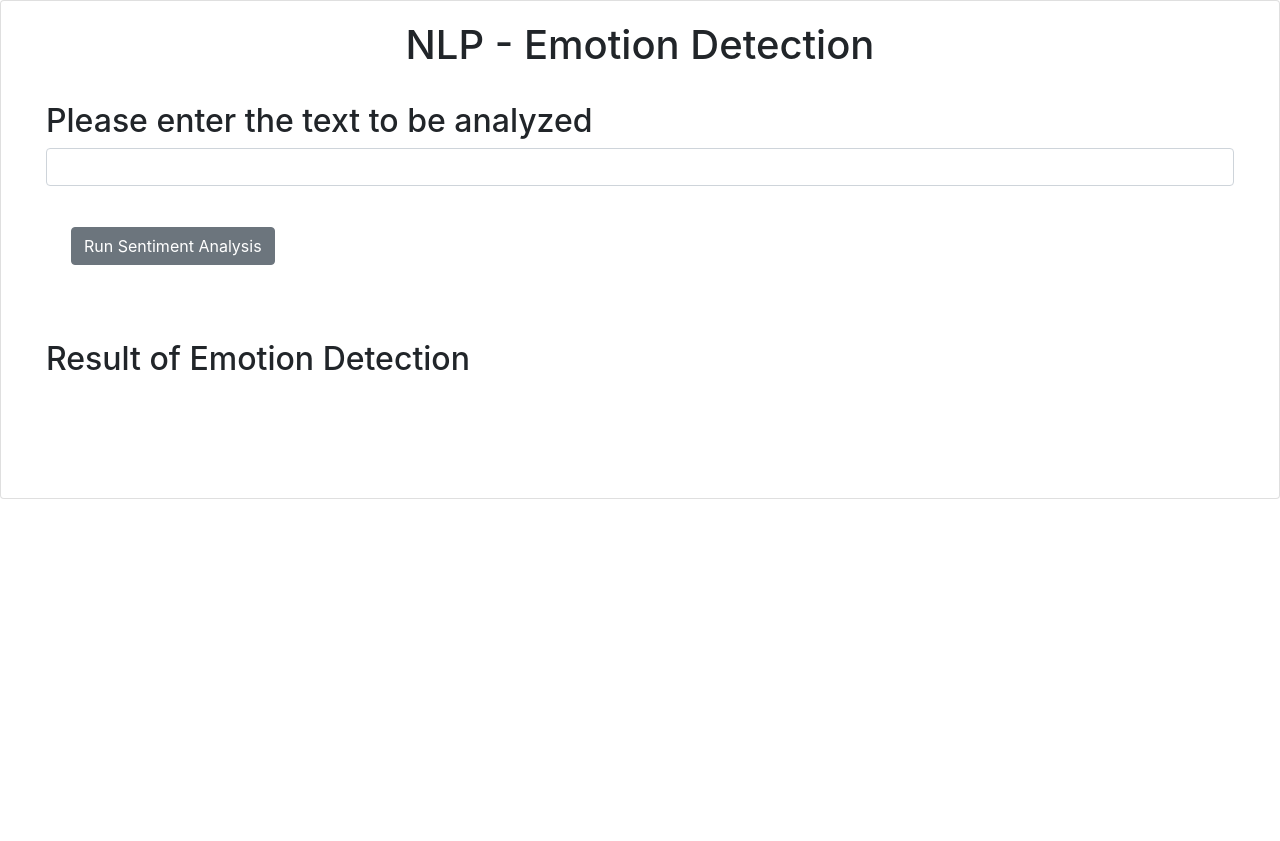
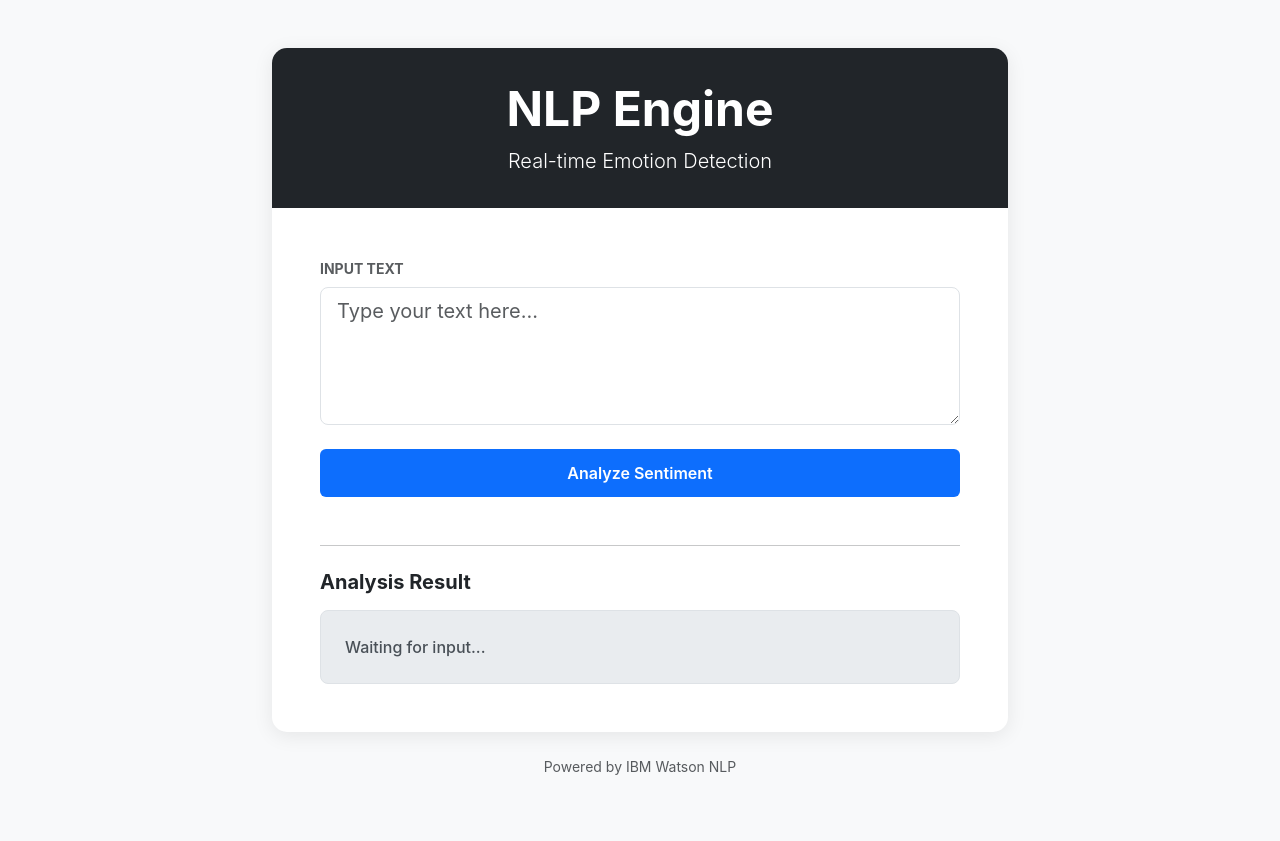
Before and after one commit to umogal/IBM-Final, a Flask app: page / in a window 1280 px wide. Before the commit the page ends 499 px from the top, so only its background shows below. Run offline with Flask 2, Linux system fonts and the light colour scheme; some libraries are stand-ins or nearby versions.

Commit message:
Update index.html

```diff
--- a/templates/index.html
+++ b/templates/index.html
@@ -1,32 +1,55 @@
-<html>
+<!DOCTYPE html>
+<html lang="en">
 <head>
-    <link rel="stylesheet" href="https://stackpath.bootstrapcdn.com/bootstrap/4.3.1/css/bootstrap.min.css" integrity="sha384-ggOyR0iXCbMQv3Xipma34MD+dH/1fQ784/j6cY/iJTQUOhcWr7x9JvoRxT2MZw1T" crossorigin="anonymous">
-    <script src="./static/mywebscript.js"></script>
+    <meta charset="UTF-8">
+    <meta name="viewport" content="width=device-width, initial-scale=1.0">
+    <title>Emotion Detection AI</title>
+    <link href="https://cdn.jsdelivr.net/npm/bootstrap@5.3.0/dist/css/bootstrap.min.css" rel="stylesheet">
     <style>
-        .center-heading {
-            text-align: center;
-        }
+        body { background-color: #f8f9fa; font-family: 'Inter', sans-serif; }
+        .main-card { border: none; border-radius: 15px; box-shadow: 0 4px 20px rgba(0,0,0,0.08); }
+        .header-section { background: #212529; color: white; padding: 2rem; border-radius: 15px 15px 0 0; }
+        .btn-analyze { background-color: #0d6efd; border: none; padding: 12px 30px; font-weight: 600; }
+        #system_response { font-weight: 500; color: #495057; background: #e9ecef; border-radius: 8px; min-height: 50px; }
     </style>
 </head>
-<body>
-    <div class="card">
-        <div class="card-body">
-            <h1 class="center-heading">NLP - Emotion Detection</h1>
-            <div style="padding: 25px 25px 25px 25px;">
-            <h2 class="mb-3">
-                <label class="form-label">Please enter the text to be analyzed</label>
-                <input type="textarea" class="form-control" id="textToAnalyze">
-            </h2>
+<body class="py-5">
+    <div class="container">
+        <div class="row justify-content-center">
+            <div class="col-md-8">
+                <div class="card main-card">
+                    <div class="header-section text-center">
+                        <h1 class="display-5 fw-bold">NLP Engine</h1>
+                        <p class="lead mb-0">Real-time Emotion Detection</p>
+                    </div>
 
-            <div style="padding: 25px 25px 25px 25px;">
-                <button onclick="runEmotionDetection()" class="btn btn-secondary">Run Sentiment Analysis</button>
+                    <div class="card-body p-5">
+                        <div class="mb-4">
+                            <label for="textToAnalyze" class="form-label fw-bold text-uppercase small text-muted">Input Text</label>
+                            <textarea class="form-control form-control-lg" id="textToAnalyze" rows="4" placeholder="Type your text here..."></textarea>
+                        </div>
+
+                        <div class="d-grid gap-2 mb-5">
+                            <button onclick="RunSentimentAnalysis()" class="btn btn-primary btn-analyze">
+                                Analyze Sentiment
+                            </button>
+                        </div>
+
+                        <hr class="my-4">
+
+                        <div class="result-area">
+                            <h5 class="fw-bold mb-3">Analysis Result</h5>
+                            <div id="system_response" class="p-4 border border-dashed">
+                                Waiting for input...
+                            </div>
+                        </div>
+                    </div>
+                </div>
+                <p class="text-center mt-4 text-muted small">Powered by IBM Watson NLP</p>
             </div>
-            <div style="padding: 25px 25px 25px 25px;"></div>
-            <h2 class="mb-3">
-                <label class="form-label">Result of Emotion Detection</label>
-            </h2>
-
-            <div id="system_response" style="padding: 25px 25px 25px 25px;"></div>
         </div>
     </div>
+
+    <script src="./static/mywebscript.js"></script>
 </body>
+</html>
```
